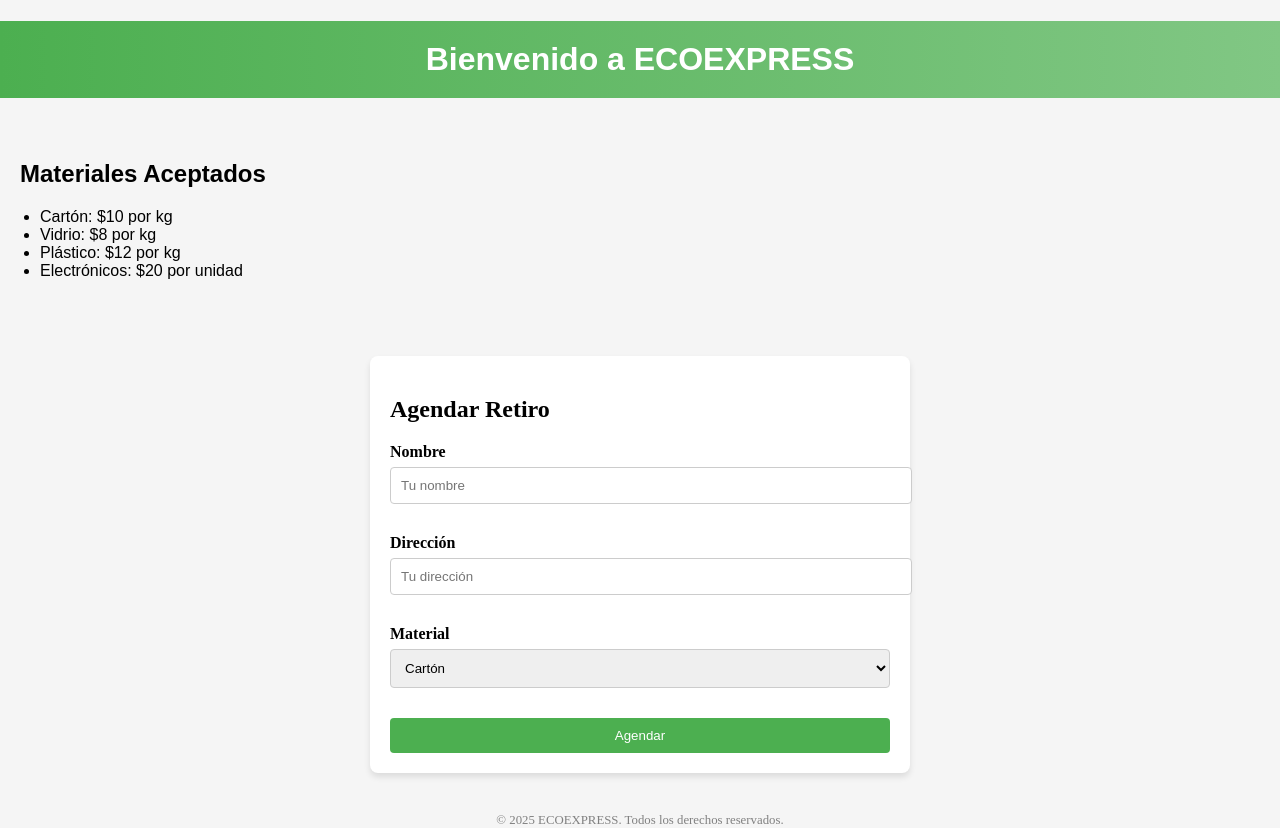
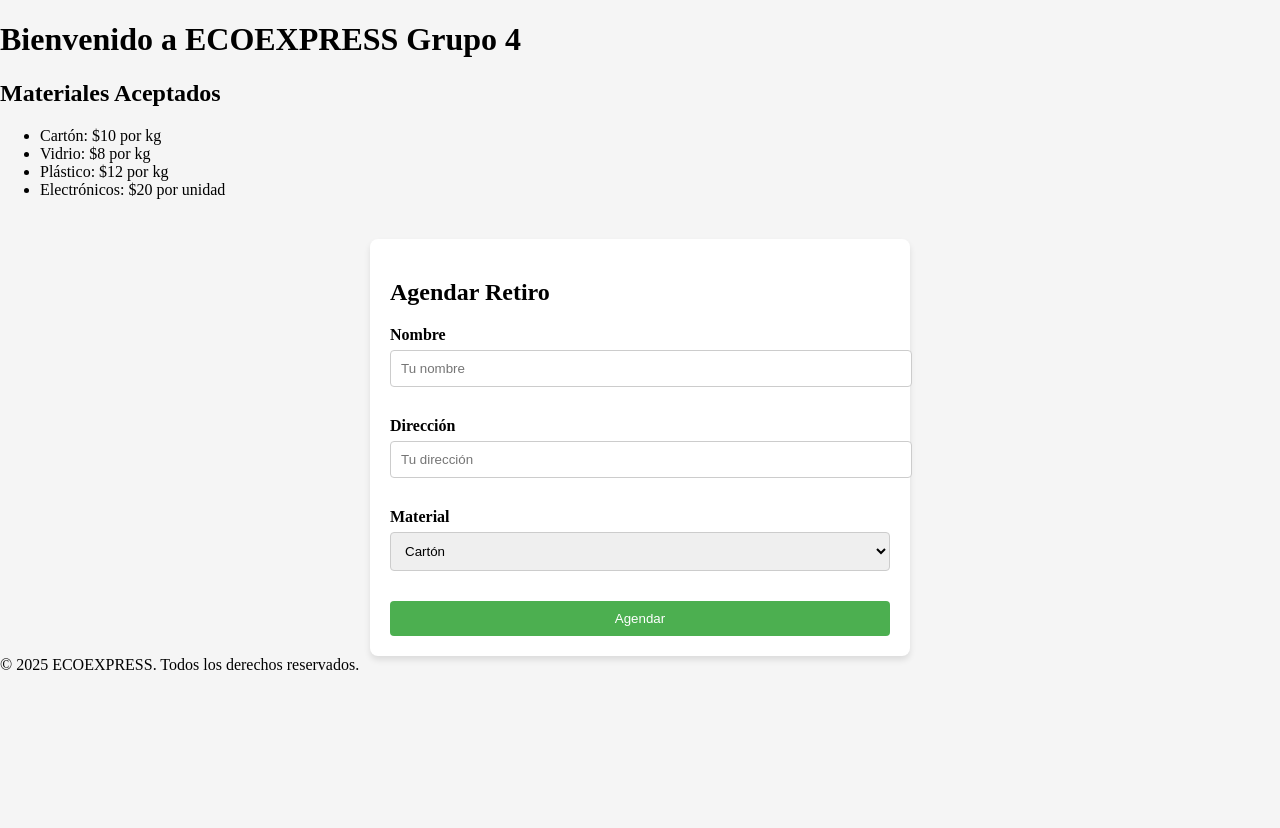
Before and after one commit to Leomarj89/AE3_ABPRO_Grupo4, a plain HTML site: page AE3_ABPRO_Grupo4/index.html in a window 1280 px wide. After the commit the page ends 800 px from the top, so only its background shows below. Drawn offline with Linux system fonts and the light colour scheme.

Commit message:
Update index.html

```diff
--- a/AE3_ABPRO_Grupo4/index.html
+++ b/AE3_ABPRO_Grupo4/index.html
@@ -1,41 +1,14 @@
 <!DOCTYPE html>
 <html lang="es">
 <head>
-  <meta charset="UTF-8">
-  <meta name="viewport" content="width=device-width, initial-scale=1.0">
+  <meta charset="UTF-8" />
+  <meta name="viewport" content="width=device-width, initial-scale=1.0"/>
   <title>ECOEXPRESS</title>
   <link rel="stylesheet" href="style.css">
-
-  <!-- Estilos embebidos -->
-  <style>
-    .titulo-principal {
-      font-family: 'Arial', sans-serif;
-      text-align: center;
-      padding: 20px;
-      background: linear-gradient(to right, #4caf50, #81c784);
-      color: white;
-    }
-
-    .materiales {
-      padding: 20px;
-      font-family: sans-serif;
-    }
-
-    .materiales ul {
-      padding-left: 20px;
-    }
-
-    #footer {
-      font-size: 0.8em;
-      text-align: center;
-      margin-top: 40px;
-      color: gray;
-    }
-  </style>
 </head>
 <body>
 
-  <h1 class="titulo-principal">Bienvenido a ECOEXPRESS</h1>
+  <h1 class="titulo-principal">Bienvenido a ECOEXPRESS Grupo 4</h1>
 
   <section class="materiales">
     <h2>Materiales Aceptados</h2>
@@ -51,7 +24,7 @@
     <h2>Agendar Retiro</h2>
     <form class="formulario">
       <label for="nombre">Nombre</label><br>
-      <input type="text" id="nombre" name="nombre" placeholder="Tu nombre" style="width: 100%;"><br><br>
+      <input type="text" id="nombre" name="nombre" placeholder="Tu nombre"><br><br>
 
       <label for="direccion">Dirección</label><br>
       <input type="text" id="direccion" name="direccion" placeholder="Tu dirección"><br><br>
@@ -62,6 +35,8 @@
         <option value="vidrio">Vidrio</option>
         <option value="plastico">Plástico</option>
         <option value="electronicos">Electrónicos</option>
+        <option value="electronicos">Madera</option>
+        <option value="electronicos">Papel</option>
       </select><br><br>
 
       <button type="submit" class="btn-agendar">Agendar</button>
@@ -71,5 +46,6 @@
   <footer id="footer">
     © 2025 ECOEXPRESS. Todos los derechos reservados.
   </footer>
+
 </body>
 </html>
```
